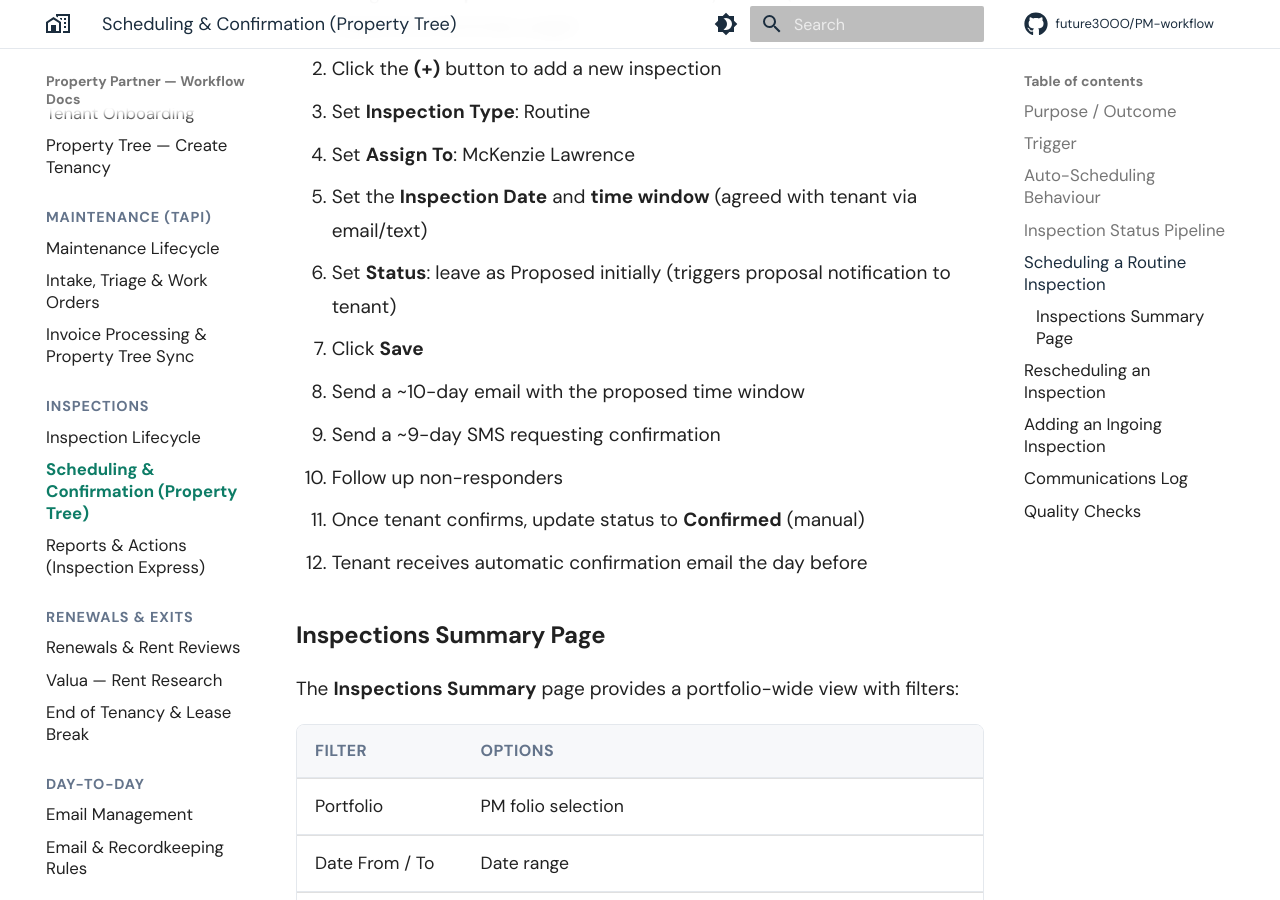
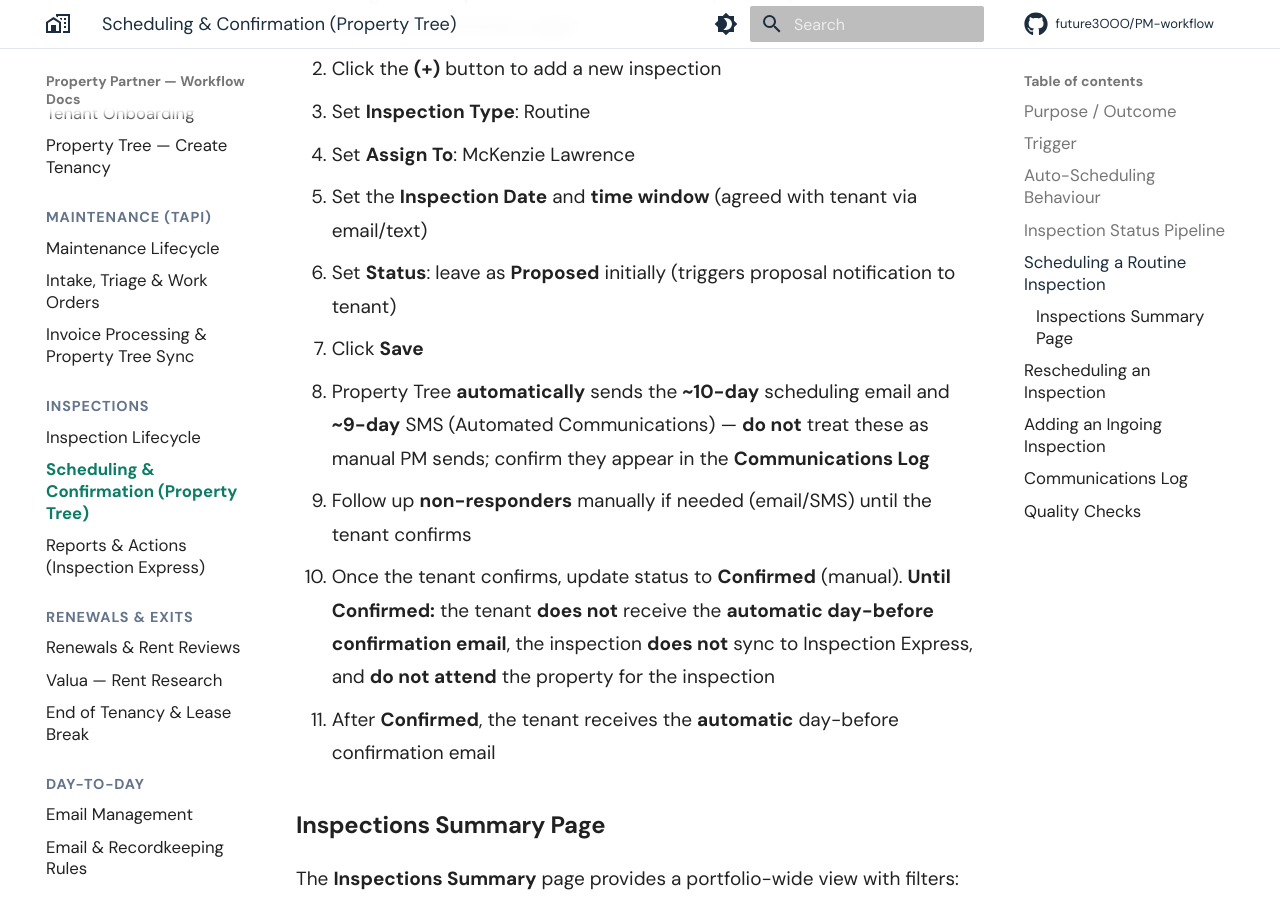
Before and after one commit to future3OOO/PM-workflow, an MkDocs documentation site: the page built from docs/inspections/pt-scheduling.md, in a window 1280 px wide and 900 px high, scrolled down 2361 px. Built offline with MkDocs 1.6.1 and Material for MkDocs 9.7.7, drawn with Linux system fonts in a browser that asks for light colours; comment, search, counter and statistics services are not loaded; some of the changed text lies outside the part shown.

Commit message:
docs: inspection comms are PT-automated; Confirmed required for day-before email and attendance
- Clarify ~10-day email and ~9-day SMS via Property Tree Automated Communications (not PM manual sends)
- Tie Confirmed status to automatic day-before email, IE sync, and no inspection until confirmed
- Align standards-slas, execution-checklists, daily-triage, notice-email-templates reference note

Made-with: Cursor

```diff
--- a/docs/inspections/pt-scheduling.md
+++ b/docs/inspections/pt-scheduling.md
@@ -34,7 +34,7 @@ Property Tree uses a 5-stage status pipeline for inspections:
 |---|---|---|
 | **Tentative** | Sends a "proposing that date" email — can confuse tenants if the date is already agreed | No sync |
 | **Proposed** | Sends proposal notification | No sync |
-| **Confirmed** | Sends proper confirmation email **the day before** the inspection | Syncs to Inspection Express |
+| **Confirmed** | Sends proper confirmation email **the day before** the inspection (**only** when status is Confirmed) | Syncs to Inspection Express |
 | **Conducted** | — | — |
 | **Closed** | — | — |
 
@@ -50,13 +50,12 @@ Property Tree uses a 5-stage status pipeline for inspections:
 3. Set **Inspection Type**: Routine
 4. Set **Assign To**: McKenzie Lawrence
 5. Set the **Inspection Date** and **time window** (agreed with tenant via email/text)
-6. Set **Status**: leave as Proposed initially (triggers proposal notification to tenant)
+6. Set **Status**: leave as **Proposed** initially (triggers proposal notification to tenant)
 7. Click **Save**
-8. Send a ~10-day email with the proposed time window
-9. Send a ~9-day SMS requesting confirmation
-10. Follow up non-responders
-11. Once tenant confirms, update status to **Confirmed** (manual)
-12. Tenant receives automatic confirmation email the day before
+8. Property Tree **automatically** sends the **~10-day** scheduling email and **~9-day** SMS (Automated Communications) — **do not** treat these as manual PM sends; confirm they appear in the **Communications Log**
+9. Follow up **non-responders** manually if needed (email/SMS) until the tenant confirms
+10. Once the tenant confirms, update status to **Confirmed** (manual). **Until Confirmed:** the tenant **does not** receive the **automatic day-before confirmation email**, the inspection **does not** sync to Inspection Express, and **do not attend** the property for the inspection
+11. After **Confirmed**, the tenant receives the **automatic** day-before confirmation email
 
 ### Inspections Summary Page
 
@@ -129,9 +128,10 @@ Use this log to verify that the tenant has received the correct notifications.
 
 ## Quality Checks
 
-- Inspection appears in Inspection Express (requires Confirmed status + future time)
+- **Communications Log** shows Property Tree **automatic** ~10-day email and ~9-day SMS (not assumed manual sends)
+- Property Tree status **Confirmed** after tenant confirms (required for day-before auto email, IE sync, and attending)
+- Inspection appears in Inspection Express (requires **Confirmed** + future time)
 - Tenant confirmation recorded
-- Property Tree status set to **Confirmed**
 - Auto-scheduled routine inspections verified to fall on weekdays
 
 ---
```
Also changed, not shown: other parts of docs/inspections/pt-scheduling.md (+1 -1 lines), docs/day-to-day/daily-triage.md (+4 -4 lines), docs/day-to-day/execution-checklists.md (+6 -7 lines), docs/day-to-day/notice-email-templates.md (+8 -2 lines), docs/getting-started/standards-slas.md (+6 -6 lines), docs/inspections/inspection-lifecycle.md (+5 -6 lines).
